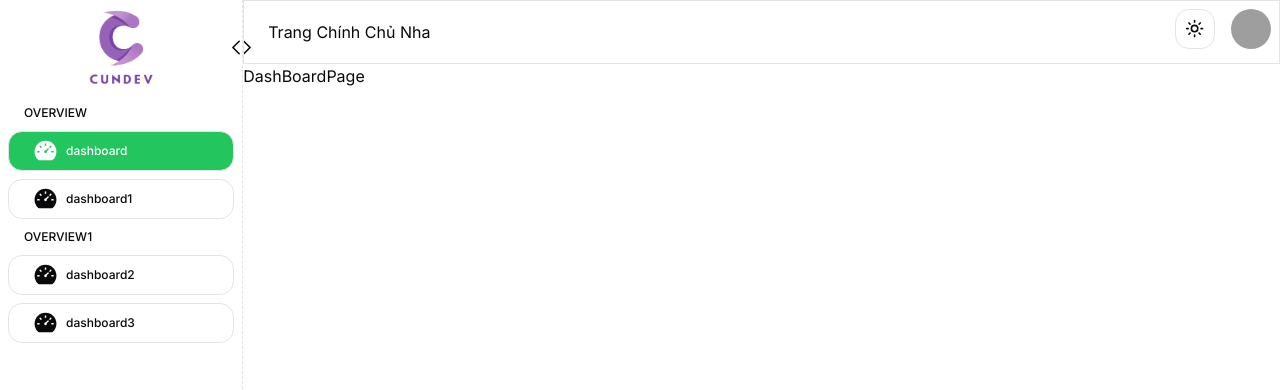
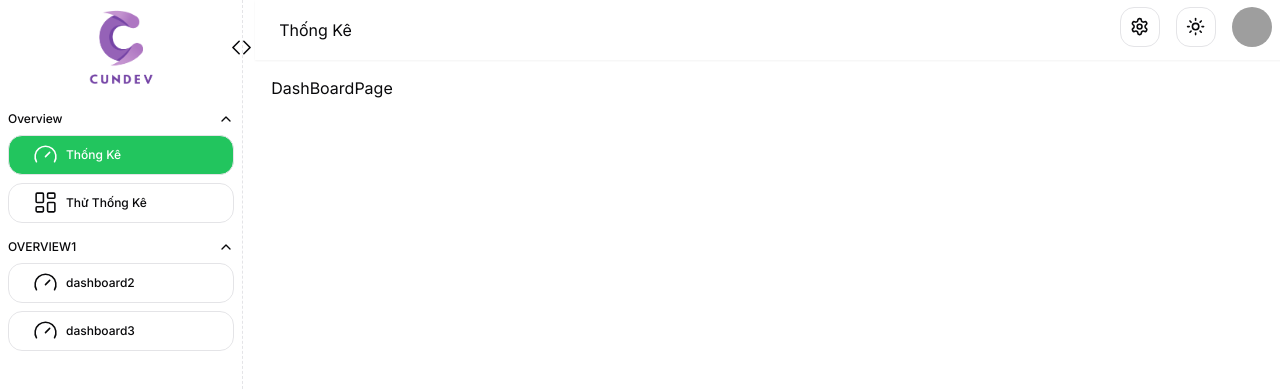
Before and after one commit to BaoSkyFall/book-blaze-admin, a Next.js app: page /dashboard in a window 1280 px wide. Shown: the top 390 px of the page. Built offline with nearby package versions, Linux system fonts and the light colour scheme; grey boxes are pictures that could not be loaded.

Commit message:
update layout

```diff
--- a/package.json
+++ b/package.json
@@ -23,6 +23,7 @@
     "react": "^18",
     "react-dom": "^18",
     "react-icons": "^5.0.1",
+    "react-loading": "^2.0.3",
     "tailwind-merge": "^2.2.2",
     "tailwindcss-animate": "^1.0.7"
   },
--- a/src/app/(home)/dashboard/page.tsx
+++ b/src/app/(home)/dashboard/page.tsx
@@ -1,9 +1,11 @@
-import React from 'react'
+import React from 'react';
 
 const DashBoardPage = () => {
   return (
-    <div>DashBoardPage</div>
-  )
-}
+    <div>
+      <div>DashBoardPage</div>
+    </div>
+  );
+};
 
-export default DashBoardPage
+export default DashBoardPage;
--- a/src/app/(home)/layout.tsx
+++ b/src/app/(home)/layout.tsx
@@ -15,11 +15,11 @@ export default function HomeLayout({
   children: React.ReactNode;
 }>) {
   return (
-    <main className="flex w-screen h-screen">
+    <main className="flex w-screen">
       <SideBar></SideBar>
       <div className="main w-full relative">
         <Header></Header>
-        <div className="content">{children}</div>
+        <div className="content w-full ml-3 p-4">{children}</div>
       </div>
     </main>
   );
--- a/src/app/(home)/page.tsx
+++ b/src/app/(home)/page.tsx
@@ -1,113 +1,20 @@
-import Image from 'next/image';
+'use client';
+
+import { useTheme } from 'next-themes';
+import { useRouter } from 'next/navigation';
+import ReactLoading from 'react-loading';
 
 export default function Home() {
+  const { theme } = useTheme();
+  const router = useRouter();
+
+  router.push('/dashboard');
   return (
-    <main className="flex min-h-screen flex-col items-center justify-between p-24">
-      <div className="z-10 max-w-5xl w-full items-center justify-between font-mono text-sm lg:flex">
-        <p className="fixed left-0 top-0 flex w-full justify-center border-b border-gray-300 bg-gradient-to-b from-zinc-200 pb-6 pt-8 backdrop-blur-2xl dark:border-neutral-800 dark:bg-zinc-800/30 dark:from-inherit lg:static lg:w-auto  lg:rounded-xl lg:border lg:bg-gray-200 lg:p-4 lg:dark:bg-zinc-800/30">
-          Get started by editing&nbsp;
-          <code className="font-mono font-bold">src/app/page.tsx</code>
-        </p>
-        <div className="fixed bottom-0 left-0 flex h-48 w-full items-end justify-center bg-gradient-to-t from-white via-white dark:from-black dark:via-black lg:static lg:h-auto lg:w-auto lg:bg-none">
-          <a
-            className="pointer-events-none flex place-items-center gap-2 p-8 lg:pointer-events-auto lg:p-0"
-            href="https://vercel.com?utm_source=create-next-app&utm_medium=appdir-template&utm_campaign=create-next-app"
-            target="_blank"
-            rel="noopener noreferrer"
-          >
-            By{' '}
-            <Image
-              src="/vercel.svg"
-              alt="Vercel Logo"
-              className="dark:invert"
-              width={100}
-              height={24}
-              priority
-            />
-          </a>
-        </div>
-      </div>
-
-      <div className="relative flex place-items-center before:absolute before:h-[300px] before:w-full sm:before:w-[480px] before:-translate-x-1/2 before:rounded-full before:bg-gradient-radial before:from-white before:to-transparent before:blur-2xl before:content-[''] after:absolute after:-z-20 after:h-[180px] after:w-full sm:after:w-[240px] after:translate-x-1/3 after:bg-gradient-conic after:from-sky-200 after:via-blue-200 after:blur-2xl after:content-[''] before:dark:bg-gradient-to-br before:dark:from-transparent before:dark:to-blue-700 before:dark:opacity-10 after:dark:from-sky-900 after:dark:via-[#0141ff] after:dark:opacity-40 before:lg:h-[360px] z-[-1]">
-        <Image
-          className="relative dark:drop-shadow-[0_0_0.3rem_#ffffff70] dark:invert"
-          src="/next.svg"
-          alt="Next.js Logo"
-          width={180}
-          height={37}
-          priority
-        />
-      </div>
-
-      <div className="mb-32 grid text-center lg:max-w-5xl lg:w-full lg:mb-0 lg:grid-cols-4 lg:text-left">
-        <a
-          href="https://nextjs.org/docs?utm_source=create-next-app&utm_medium=appdir-template&utm_campaign=create-next-app"
-          className="group rounded-lg border border-transparent px-5 py-4 transition-colors hover:border-gray-300 hover:bg-gray-100 hover:dark:border-neutral-700 hover:dark:bg-neutral-800/30"
-          target="_blank"
-          rel="noopener noreferrer"
-        >
-          <h2 className={`mb-3 text-2xl font-semibold`}>
-            Docs{' '}
-            <span className="inline-block transition-transform group-hover:translate-x-1 motion-reduce:transform-none">
-              -&gt;
-            </span>
-          </h2>
-          <p className={`m-0 max-w-[30ch] text-sm opacity-50`}>
-            Find in-depth information about Next.js features and API.
-          </p>
-        </a>
-
-        <a
-          href="https://nextjs.org/learn?utm_source=create-next-app&utm_medium=appdir-template-tw&utm_campaign=create-next-app"
-          className="group rounded-lg border border-transparent px-5 py-4 transition-colors hover:border-gray-300 hover:bg-gray-100 hover:dark:border-neutral-700 hover:dark:bg-neutral-800/30"
-          target="_blank"
-          rel="noopener noreferrer"
-        >
-          <h2 className={`mb-3 text-2xl font-semibold`}>
-            Learn{' '}
-            <span className="inline-block transition-transform group-hover:translate-x-1 motion-reduce:transform-none">
-              -&gt;
-            </span>
-          </h2>
-          <p className={`m-0 max-w-[30ch] text-sm opacity-50`}>
-            Learn about Next.js in an interactive course with&nbsp;quizzes!
-          </p>
-        </a>
-
-        <a
-          href="https://vercel.com/templates?framework=next.js&utm_source=create-next-app&utm_medium=appdir-template&utm_campaign=create-next-app"
-          className="group rounded-lg border border-transparent px-5 py-4 transition-colors hover:border-gray-300 hover:bg-gray-100 hover:dark:border-neutral-700 hover:dark:bg-neutral-800/30"
-          target="_blank"
-          rel="noopener noreferrer"
-        >
-          <h2 className={`mb-3 text-2xl font-semibold`}>
-            Templates{' '}
-            <span className="inline-block transition-transform group-hover:translate-x-1 motion-reduce:transform-none">
-              -&gt;
-            </span>
-          </h2>
-          <p className={`m-0 max-w-[30ch] text-sm opacity-50`}>
-            Explore starter templates for Next.js.
-          </p>
-        </a>
-
-        <a
-          href="https://vercel.com/new?utm_source=create-next-app&utm_medium=appdir-template&utm_campaign=create-next-app"
-          className="group rounded-lg border border-transparent px-5 py-4 transition-colors hover:border-gray-300 hover:bg-gray-100 hover:dark:border-neutral-700 hover:dark:bg-neutral-800/30"
-          target="_blank"
-          rel="noopener noreferrer"
-        >
-          <h2 className={`mb-3 text-2xl font-semibold`}>
-            Deploy{' '}
-            <span className="inline-block transition-transform group-hover:translate-x-1 motion-reduce:transform-none">
-              -&gt;
-            </span>
-          </h2>
-          <p className={`m-0 max-w-[30ch] text-sm opacity-50 text-balance`}>
-            Instantly deploy your Next.js site to a shareable URL with Vercel.
-          </p>
-        </a>
-      </div>
+    <main className="flex items-center justify-center">
+      <ReactLoading
+        type={'spinningBubbles'}
+        color={theme === 'dark' ? '#fff' : '#000'}
+      />
     </main>
   );
 }
--- a/src/app/globals.css
+++ b/src/app/globals.css
@@ -47,6 +47,34 @@
     --input: 240 3.7% 15.9%;
     --ring: 142.4 71.8% 29.2%;
   }
+
+  * {
+    scrollbar-width: thin;
+    scrollbar-color: var(--secondary) var(--primary);
+  }
+
+  *::-webkit-scrollbar {
+    width: 17px;
+  }
+
+  *::-webkit-scrollbar-track {
+    background: var(--primary);
+    border-radius: 5px;
+  }
+
+  *::-webkit-scrollbar-thumb {
+    background-color: var(--secondary);
+    border-radius: 14px;
+    border: 3px solid var(--primary);
+  }
+
+  ::-webkit-scrollbar-thumb:hover {
+    background-color: var(--tertiary);
+  }
+
+  body {
+    overflow-x: hidden;
+  }
 }
 
 @layer base {
--- a/src/components/header.tsx
+++ b/src/components/header.tsx
@@ -1,6 +1,6 @@
 'use client';
 
-import React from 'react';
+import React, { useMemo, useState } from 'react';
 import { Avatar, AvatarFallback, AvatarImage } from './ui/avatar';
 import {
   DropdownMenu,
@@ -12,18 +12,51 @@ import {
 } from './ui/dropdown-menu';
 import { useTheme } from 'next-themes';
 import { Button } from './ui/button';
-import { Moon, Sun } from 'lucide-react';
+import { Moon, Settings, Sun } from 'lucide-react';
 import SideBarMobile from './sidebar-mobile';
+import { cn } from '@/lib/utils';
+import { usePathname } from 'next/navigation';
+import { NAVIGATION_SIDEBAR } from '@/enums/navigation.enum';
 
 const Header = () => {
   const { setTheme, theme } = useTheme();
+  const pathname = usePathname();
+
+  const title = useMemo(() => {
+    let titleName = '';
+    NAVIGATION_SIDEBAR.forEach((navItem) => {
+      navItem.children.forEach((child) => {
+        if (pathname.includes(child.link)) {
+          titleName = child.name;
+        }
+      });
+    });
+    return titleName;
+  }, [pathname]);
+
   return (
-    <main className="header sticky w-full flex justify-between items-center border p-2">
+    <main
+      className={cn(
+        'header sticky top-0 w-full flex justify-between items-center pl-2 pr-5 h-[60px] z-40 shadow-sm ml-3',
+        theme === 'dark' ? 'bg-[#0c0a09]' : 'bg-white',
+      )}
+    >
       <div className="title-page flex gap-4">
         <SideBarMobile></SideBarMobile>
-        <span>Trang Chính Chủ Nha</span>
+        <span>{title}</span>
       </div>
       <div className="header-content flex gap-4">
+        <div className="setting">
+          <Button variant="outline" size="icon">
+            <Settings
+              className={cn(
+                theme === 'dark'
+                  ? 'absolute h-[1.2rem] w-[1.2rem] rotate-90 scale-0 transition-all dark:rotate-0 dark:scale-100'
+                  : 'h-[1.2rem] w-[1.2rem] rotate-0 scale-100 transition-all dark:-rotate-90 dark:scale-0',
+              )}
+            />
+          </Button>
+        </div>
         <div className="themes">
           <Button
             variant="outline"
@@ -35,7 +68,7 @@ const Header = () => {
             <span className="sr-only">Toggle theme</span>
           </Button>
         </div>
-        <div className="avatar">
+        <div className="user-info">
           <DropdownMenu>
             <DropdownMenuTrigger className="border-none outline-none">
               <Avatar>
--- a/src/components/sidebar-mobile.tsx
+++ b/src/components/sidebar-mobile.tsx
@@ -5,10 +5,8 @@ import { Sheet, SheetContent, SheetTrigger } from './ui/sheet';
 import { BarChart2 } from 'lucide-react';
 import { cn } from '@/lib/utils';
 import SideBar from './sidebar';
-import { useTheme } from 'next-themes';
 
 const SideBarMobile = () => {
-  const { theme } = useTheme();
   return (
     <Sheet>
       <SheetTrigger>
--- a/src/components/sidebar.tsx
+++ b/src/components/sidebar.tsx
@@ -1,3 +1,4 @@
+/* eslint-disable react-hooks/exhaustive-deps */
 'use client';
 
 import React, { useMemo, useState } from 'react';
@@ -9,6 +10,12 @@ import { cn } from '@/lib/utils';
 import { logo } from '@/assets/exports';
 import { NAVIGATION_SIDEBAR } from '@/enums/navigation.enum';
 import { Button } from '@/components/ui/button';
+import {
+  Accordion,
+  AccordionContent,
+  AccordionItem,
+  AccordionTrigger,
+} from './ui/accordion';
 
 interface PropSideBar {
   isMobile?: boolean;
@@ -29,7 +36,7 @@ const SideBar = ({ isMobile = false }: PropSideBar) => {
       });
       return [...newArr];
     });
-  }, []);
+  }, [isMinimal]);
 
   const onClickMinimal = () => {
     setIsMinimal((prevItems) => !prevItems);
@@ -54,7 +61,9 @@ const SideBar = ({ isMobile = false }: PropSideBar) => {
     <main
       className={cn(
         isMobile ? 'block' : 'hidden',
-        isMobile ? 'border-none' : 'border-r-[1px] border-dashed',
+        isMobile
+          ? 'border-none'
+          : 'border-r-[1px] border-dashed sticky top-0 left-0 h-screen z-50',
         isMinimal ? 'lg:w-[120px]' : 'lg:w-[300px]',
         'lg:block',
       )}
@@ -84,19 +93,22 @@ const SideBar = ({ isMobile = false }: PropSideBar) => {
               key={navItem.nameGroup}
               className="flex justify-center flex-col m-2 gap-2"
             >
-              <Button
-                variant="outline"
+              <Accordion type="multiple" value={expandChilds}>
+                <AccordionItem
+                  className="border-none"
+                  value={navItem.nameGroup}
+                >
+                  <AccordionTrigger
                     className={cn(
-                  'justify-start border-none text-xs h-5',
-                  'hover:bg-none',
-                  isMinimal ? 'hidden' : '',
+                      'h-1 hover:no-underline text-xs h-5',
+                      isMinimal ? 'hidden' : 'flex',
                     )}
                     onClick={() => onClickExpandChild(navItem.nameGroup)}
                   >
-                {navItem.nameGroup}
-              </Button>
-              {expandChilds.some((data) => data === navItem.nameGroup) ? (
-                navItem.children.map((child) => {
+                    <span>{navItem.nameGroup}</span>
+                  </AccordionTrigger>
+                  <AccordionContent className="flex flex-col gap-2 p-0 m-0">
+                    {navItem.children.map((child) => {
                       return (
                         <Button
                           variant="outline"
@@ -108,20 +120,21 @@ const SideBar = ({ isMobile = false }: PropSideBar) => {
                               ? 'bg-green-500 text-white'
                               : '',
                           )}
+                          style={{ transition: 'width 1s' }}
                           onClick={() => onClickNavigation(child.link)}
                         >
                           <child.logo
                             size={25}
-                        strokeWidth={'1px'}
+                            strokeWidth={'1.5px'}
                             className={'m-2'}
                           />
                           <span>{child.name}</span>
                         </Button>
                       );
-                })
-              ) : (
-                <></>
-              )}
+                    })}
+                  </AccordionContent>
+                </AccordionItem>
+              </Accordion>
             </section>
           );
         })}
--- a/src/enums/navigation.enum.ts
+++ b/src/enums/navigation.enum.ts
@@ -1,18 +1,18 @@
-import { AiFillDashboard } from 'react-icons/ai';
+import { Gauge, LayoutDashboard } from 'lucide-react';
 
 export const NAVIGATION_SIDEBAR = [
   {
-    nameGroup: 'OVERVIEW',
+    nameGroup: 'Overview',
     expand: true,
     children: [
       {
-        name: 'dashboard',
-        logo: AiFillDashboard,
+        name: 'Thống Kê',
+        logo: Gauge,
         link: '/dashboard',
       },
       {
-        name: 'dashboard1',
-        logo: AiFillDashboard,
+        name: 'Thử Thống Kê',
+        logo: LayoutDashboard,
         link: '/dashboard1',
       },
     ],
@@ -23,14 +23,16 @@ export const NAVIGATION_SIDEBAR = [
     children: [
       {
         name: 'dashboard2',
-        logo: AiFillDashboard,
+        logo: Gauge,
         link: '/dashboard2',
       },
       {
         name: 'dashboard3',
-        logo: AiFillDashboard,
+        logo: Gauge,
         link: '/dashboard3',
       },
     ],
   },
 ];
+
+// https://lucide.dev/icons/
```
Also changed, not shown: src/app/auth/layout.tsx (renamed from src/app/(auth)/layout.tsx). Lines whose indentation alone changed are shown as unchanged.
